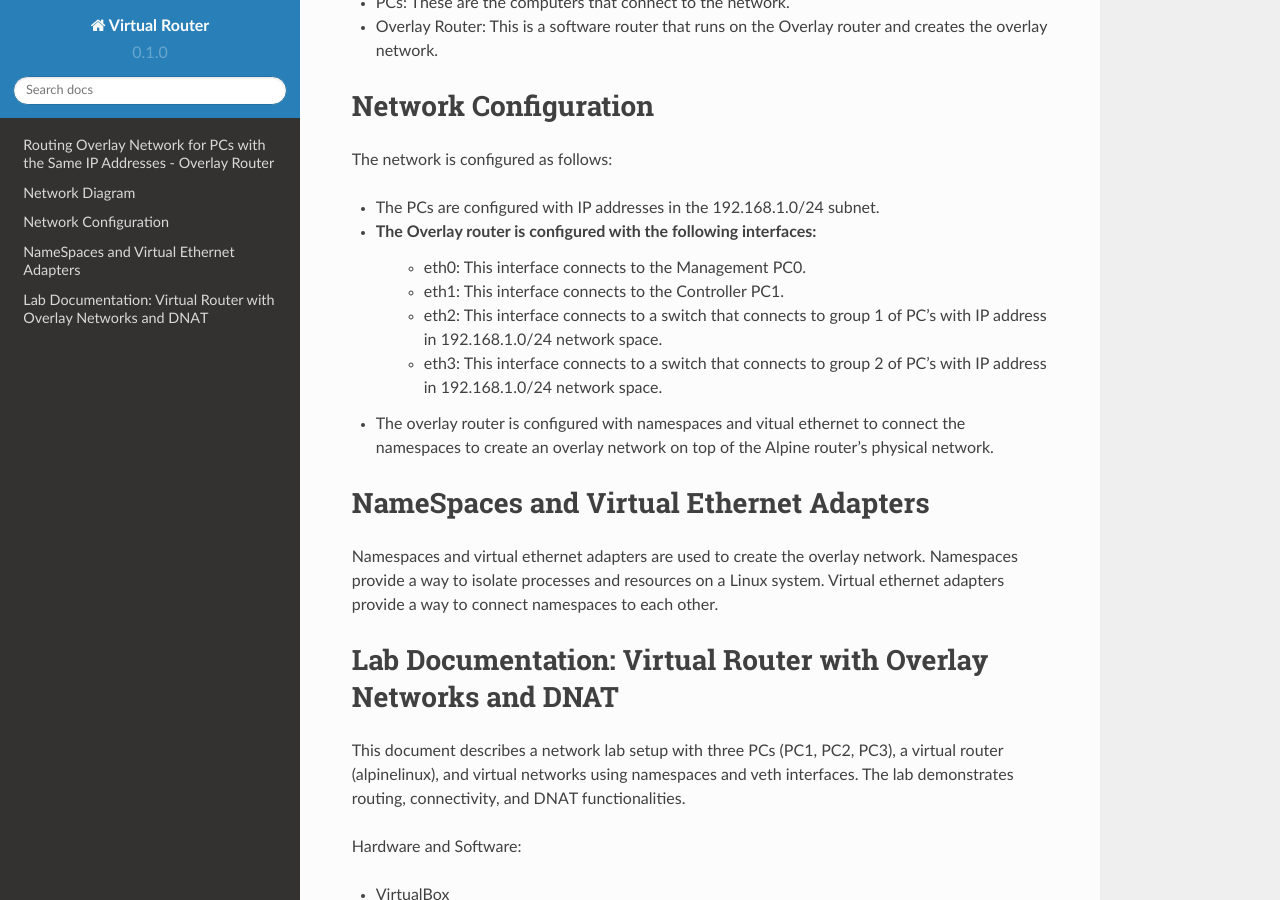
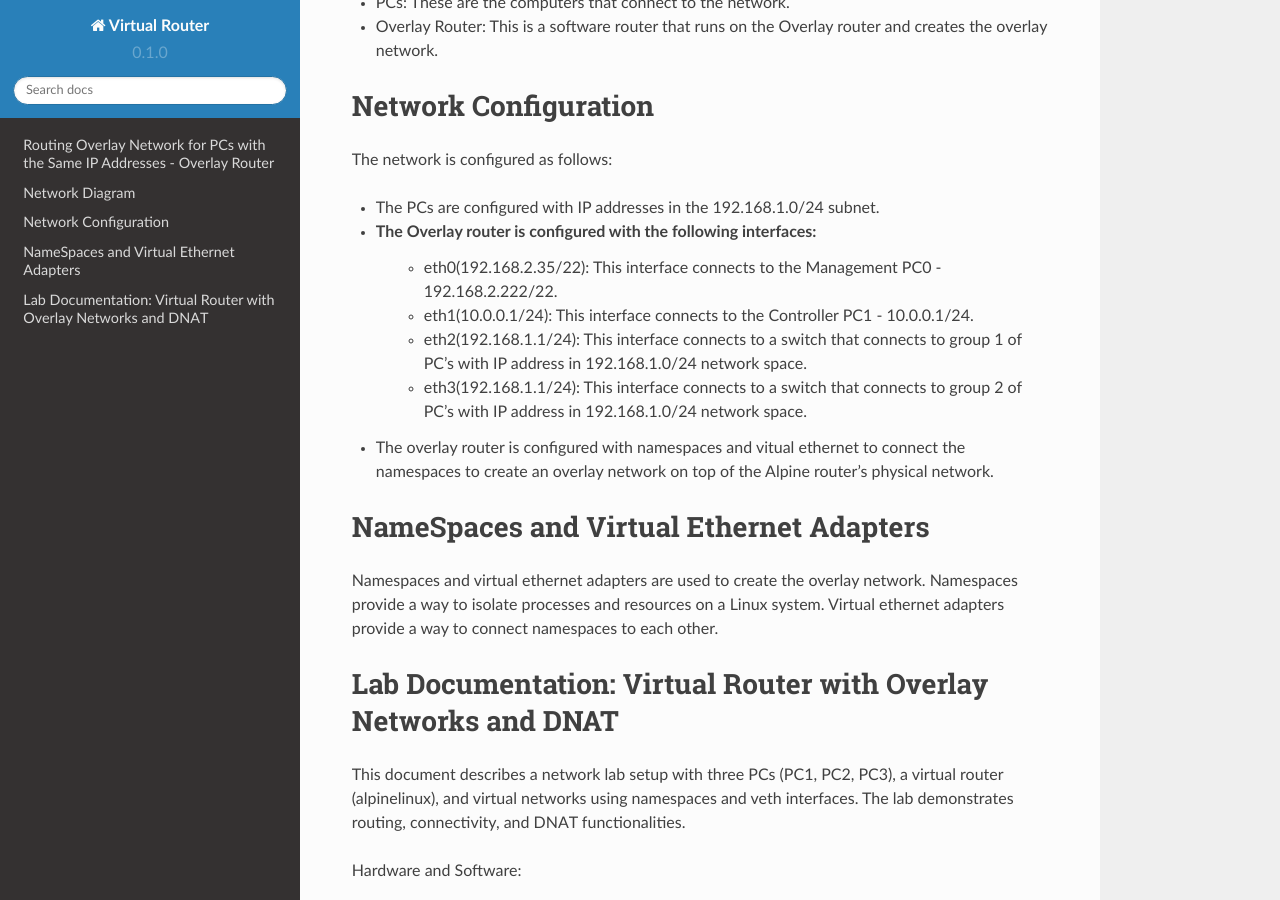
Before and after one commit to Arunkumarsubbiahunique/virtualrouter, a Sphinx documentation site: the page built from docs/source/index.rst, in a window 1280 px wide and 900 px high, scrolled down 804 px. Built offline with Sphinx 7.4.7 and the Read the Docs theme 2.0.0, drawn with Linux system fonts in a browser that asks for light colours.

Commit message:
added interface ip address

```diff
--- a/docs/source/index.rst
+++ b/docs/source/index.rst
@@ -21,10 +21,10 @@ The network is configured as follows:
 
 * The PCs are configured with IP addresses in the 192.168.1.0/24 subnet.
 * The Overlay router is configured with the following interfaces:
-   * eth0: This interface connects to the Management PC0.
-   * eth1: This interface connects to the Controller PC1.
-   * eth2: This interface connects to a switch that connects to group 1 of PC's with IP address in 192.168.1.0/24 network space.
-   * eth3: This interface connects to a switch that connects to group 2 of PC's with IP address in 192.168.1.0/24 network space.
+   * eth0(192.168.2.35/22): This interface connects to the Management PC0 - 192.168.2.222/22.
+   * eth1(10.0.0.1/24): This interface connects to the Controller PC1 - 10.0.0.1/24.
+   * eth2(192.168.1.1/24): This interface connects to a switch that connects to group 1 of PC's with IP address in 192.168.1.0/24 network space.
+   * eth3(192.168.1.1/24): This interface connects to a switch that connects to group 2 of PC's with IP address in 192.168.1.0/24 network space.
 
 * The overlay router is configured with namespaces and vitual ethernet to connect the namespaces to create an overlay network on top of the Alpine router's physical network.
 
```
